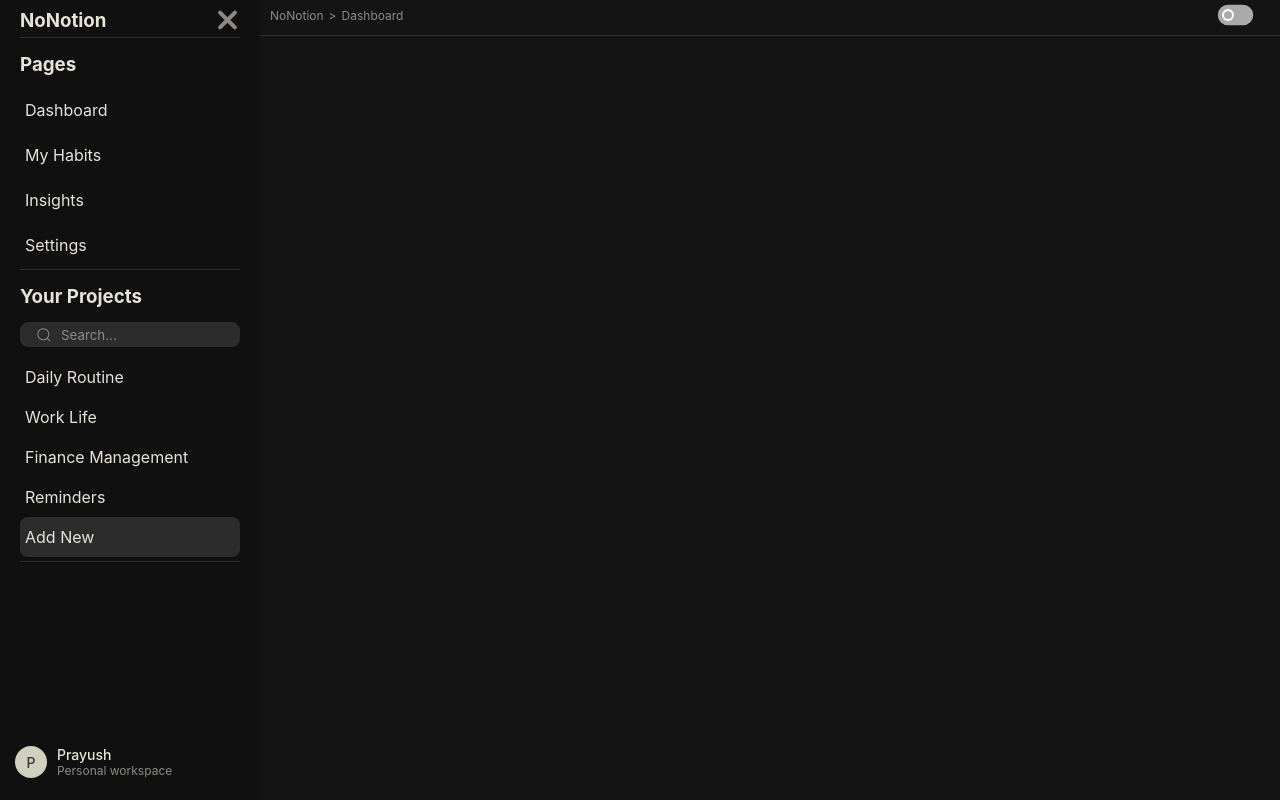
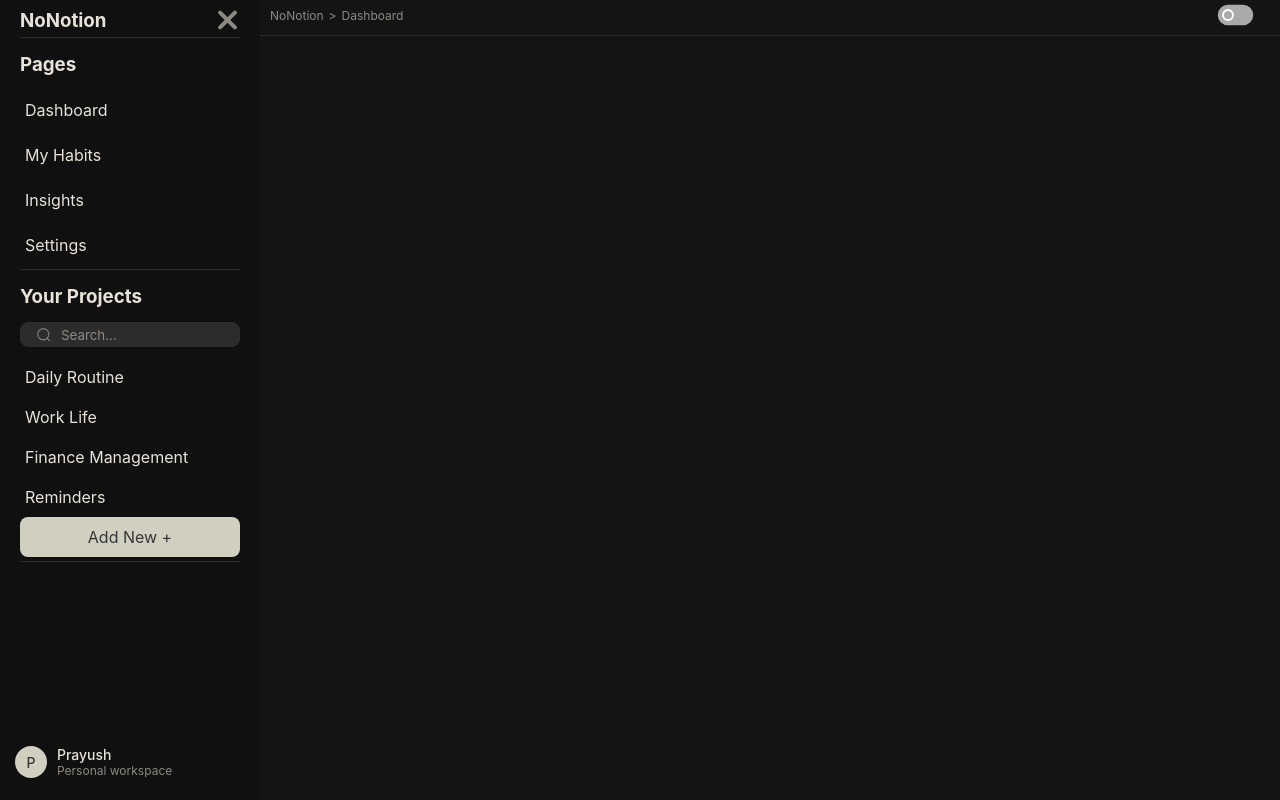
Before and after one commit to Prayushstha/NoNotion, a React (Vite) app: page / in a window 1280 px wide. Built offline with nearby package versions, Linux system fonts and the light colour scheme.

Commit message:
Added a Add new button

```diff
--- a/src/components/sidebar.css
+++ b/src/components/sidebar.css
@@ -144,7 +144,16 @@
   background-color: var(--sidebar-primary-foreground);
 }
 .add-new-btn{
-  background-color: var(--input);
+  background-color: var(--primary);
+  color: var(--primary-foreground);
+  transition: 0.1s ease;
+  display: flex;
+  justify-content: center;
+  padding: auto;
+}
+.add-new-btn:hover{
+   background-color: var(--secondary);
+  color: var(--secondary-foreground);
 }
 .user-area {
   display: flex;
--- a/src/components/sidebar.tsx
+++ b/src/components/sidebar.tsx
@@ -62,7 +62,7 @@ export function SideBar({ sidebar, setSidebar }: Sidebar) {
           <div className="project-nav-link">Work Life</div>
           <div className="project-nav-link">Finance Management</div>
           <div className="project-nav-link">Reminders</div>
-          <div className="project-nav-link add-new-btn">Add New</div>
+          <div className="project-nav-link add-new-btn">Add New + </div>
         </div>
       </div>
 
```
